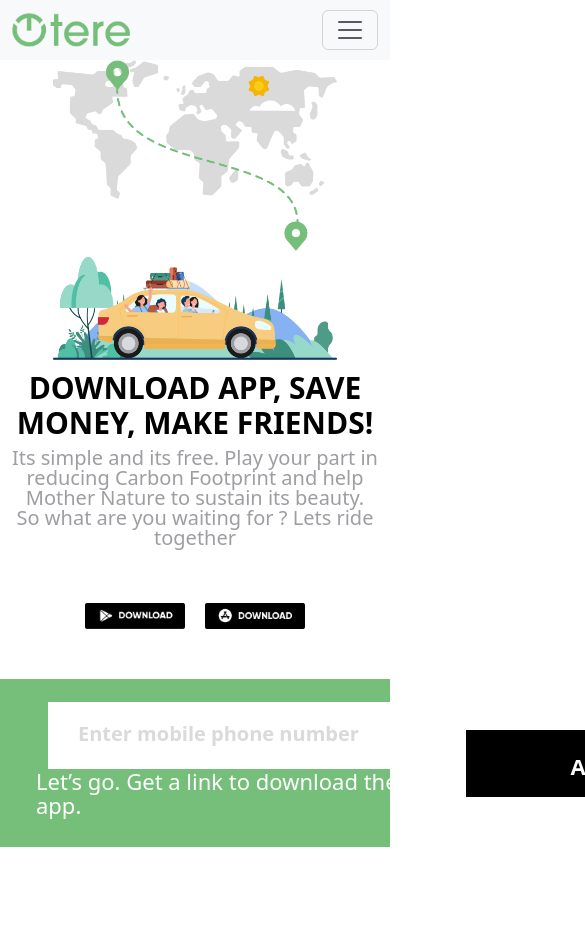
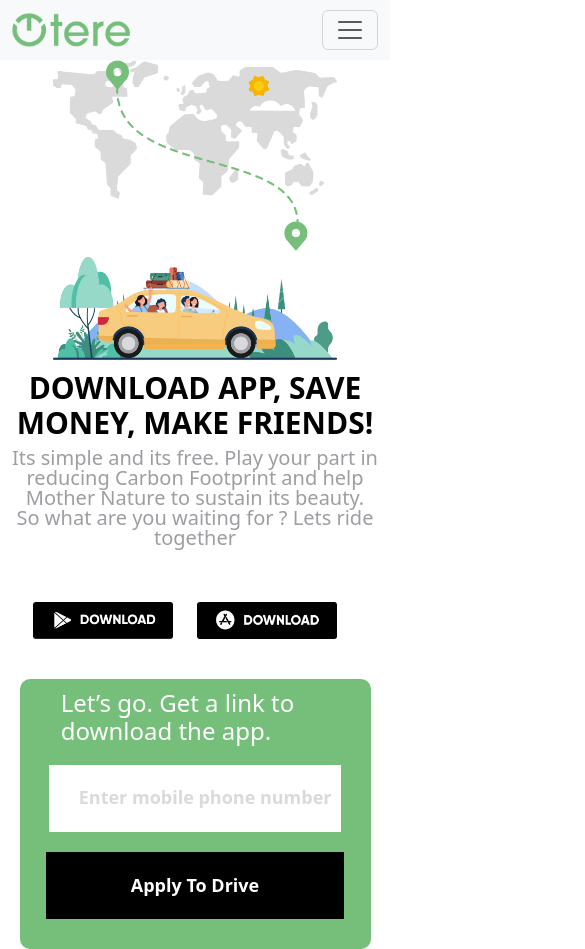
Before and after one commit to MuhammadAhmedLakhani/Web-Designing-Project3, a plain HTML site: page index.html in a window 390 px wide. Shown: the top 949 px of the page, 585 px wide, since content can reach past the window. Before the commit the page ends 847 px from the top, so only its background shows below. Drawn offline with nearby package versions, Linux system fonts and the light colour scheme.

Commit message:
make the link-section responsive

```diff
--- a/index.html
+++ b/index.html
@@ -46,7 +46,7 @@
     </nav>
     <div class="container">
 
-        <div class="row">
+        <div class="row slider-row">
             <div class="col-12 col-sm-12 col-md-6 col-lg-6 slider-left ">
                 <div class="slider-text">
                     <h1>
@@ -59,9 +59,9 @@
                         its beauty. So what are you waiting for ?
                         Lets ride together
                     </p>
-                </div>
+                   </div>
                 <div class="slider-btns">
-                    <img class="me-3" width="150px" src="images/playstore-image.png" alt="">
+                    <img class="one-btn" width="150px" src="images/playstore-image.png" alt="">
                     <img width="150px" src="images/applestore-image.png" alt="">
                 </div>
 
@@ -76,14 +76,14 @@
     </div>
     <div class="container my-container">
         <div class="row link-section">
-            <div class=" col-md-3  col-lg-3 col-xl-3 text">
+            <div class="col-10 col-sm-10 col-md-4  col-lg-3 col-xl-3 text">
                 <h2>Let’s go. Get a link
                     to download the app.</h2>
             </div>
-            <div class="col-md-4 col-lg-4 col-xl-5 input-num ms-5">
+            <div class="col-10 col-sm-10 col-md-4 col-lg-4 col-xl-5 input-num ">
                 <input type="number" placeholder="Enter mobile phone number">
             </div>
-            <div class="col-md-4 col-lg-3  col-xl-3 link-btn ms-3">
+            <div class="col-11 col-sm-11 col-md-3 col-lg-3  col-xl-3 link-btn ">
                 <button  type="submit">Apply to drive</button>
             </div>
         </div>
--- a/style.css
+++ b/style.css
@@ -1,3 +1,4 @@
+
 .navbar {
     background-color: #fff;
 }
@@ -26,7 +27,7 @@
 .slider-left {
     display: flex;
     flex-direction: column;
-    justify-content:space-around;
+    justify-content: space-around;
 }
 
 .slider-btns {
@@ -71,37 +72,27 @@
         font-size: 30px;
     }
 }
+
 @media only screen and (max-width: 762px) {
-    .slider-left{
+    .slider-left {
         padding: 30px 20px;
         text-align: center;
     }
-    .slider-btns > img {
-        width: 120px;
+
+    .slider-btns>img {
+        width: 160px;
 
     }
 }
-@media only screen and (max-width: 600px) {
-    .slider-left{
-        padding: 10px 5px;
-        text-align: center;
-    }
-    .slider-btns > img {
-        width: 100px;
-    }
-    .slider >img{
-        padding: 0px;
-    }
-    .row{
-        flex-direction: column-reverse;
-    }
-}
+
 
 .my-container {
     height: 168px;
     background-color: #75BF7A;
 }
-.text > h2 {
+
+
+.text>h2 {
     color: #fff;
     font-weight: 500;
     font-size: 22px;
@@ -110,49 +101,140 @@
     margin: 0;
     /* width: 248px; */
 }
+
 .input-num {
     padding: 0 !important;
+    margin-left: 48px;
+
 }
-.input-num > input{
+
+.input-num>input {
     border: 0px;
     padding: 0px !important;
     height: 67px;
-    width: 100% ;
+    width: 100%;
     /* width: 499px; */
 }
-.input-num ::placeholder{
+
+.input-num ::placeholder {
     padding: 30px;
     color: #DADADA;
     width: inherit;
     font-weight: 600;
     font-size: 20px;
 }
+
 input::-webkit-outer-spin-button,
 input::-webkit-inner-spin-button {
-  -webkit-appearance: none;
-  margin: 0;
+    -webkit-appearance: none;
+    margin: 0;
 }
-.link-section{
-    height: 168px;
+
+.link-section {
+    height: 100%;
     align-items: center;
     justify-content: center;
     margin-top: 40px !important;
 }
-.link-btn > button {
+
+.link-btn>button {
     height: 67px;
     /* width: 250px; */
     width: 100%;
-    border:  0;
+    border: 0;
     padding: 20px;
     background-color: #000;
     color: #fff;
     text-transform: capitalize;
     font-weight: 800;
-    font-size: 22px
+    font-size: 22px;
+    margin-left: 16px;
 }
 
-@media only screen and(max-width:768px){
+@media only screen and (min-width:768px) and (max-width:992px) {
     .input-num {
-        margin-right: 0px !important;
+        margin: 0px !important;
+    }
+
+    .link-section {
+        justify-content: center !important;
+    }
+
+    .input-num ::placeholder {
+        padding: 10px;
+        font-size: 17px;
+    }
+
+    .link-btn>button {
+        padding: 10px;
+        font-size: 16px
+    }
+
+    .my-container {
+        height: 138px;
+    }
+
+}
+
+@media only screen and (max-width: 600px) {
+    .slider-left {
+        padding: 10px 5px;
+        text-align: center;
+    }
+
+    .slider-btns>img:nth-child(1) {
+        margin-left: -20px;
+    }
+
+    .slider-btns>img:nth-child(2) {
+        margin-left: 20px;
+    }
+    .slider-btns>img {
+        width: 140px;
+    }
+
+    .slider>img {
+        padding: 0px;
+    }
+
+    .slider-row {
+        flex-direction: column-reverse;
+    }
+
+    .my-container {
+        height: auto;
+        width: 90% !important;
+        padding: 10px;
+        border-radius: 10px;
+        margin-top: 30px;
+    }
+
+    .link-section > *{
+        margin: 20px 0px;
+    }
+    .input-num{
+        margin-left: 0px;
+    }
+    .link-btn > button{
+        margin-left: 0px !important;
+    }
+    .link-section {
+         flex-direction: column;
+         margin-top: 0px !important;
+    }
+
+
+    .input-num ::placeholder {
+        padding: 30px;
+        font-size: 18px;
+    }
+
+    .link-btn>button {
+        padding: 10px;
+        font-size: 18px
+    }
+    .text > h2{
+        font-size: 24px;
+        line-height: 28px;
     }
 }
```
